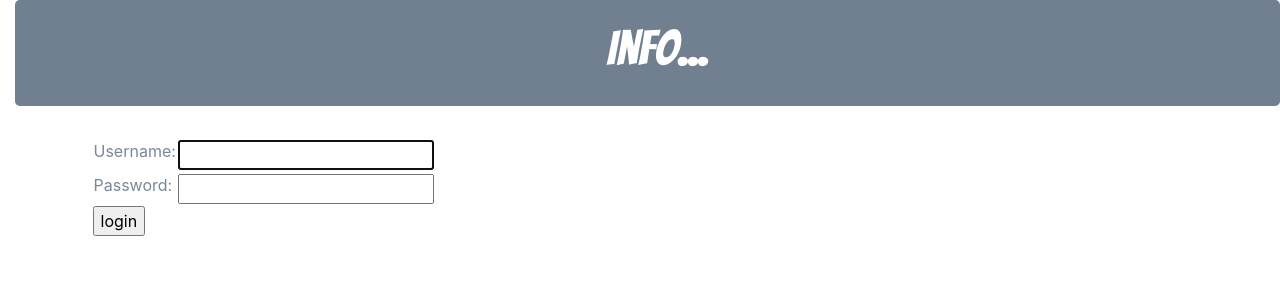
After one commit to GhitaAlexandruIon/bsite, a Django app: page /accounts/login/ in a window 1280 px wide. The commit adds this page. Shown: the top 300 px of the page. Run offline with Django 3.2, Linux system fonts and the light colour scheme; some libraries are stand-ins or nearby versions.

```diff
--- a/blog/templates/blog/base.html
+++ b/blog/templates/blog/base.html
@@ -11,19 +11,35 @@
 </head>
 <body>
 <div class="jumbotron text-center">
-    <h1><a href="/">Info...</a></h1>
+{#    <h1><a href="/">Info...</a></h1>#}
+{#    {% if user.is_authenticated %}#}
+{#        <a id="newpost" href="{% url 'post_new' %}" class="top-menu">Add+</a>#}
+{#        <a href="{% url 'post_draft_list' %}" class="top-menu">Draft<span class="glyphicon glyphicon-edit"></span></a>#}
+{#    {% endif %}#}
+{#</div>#}
+{#<div class="content container">#}
+{#    <div class="row">#}
+{#        <div class="col-md-8">#}
+{#            {% block content %}#}
+{#            {% endblock %}#}
+{#        </div>#}
+{#    </div>#}
     {% if user.is_authenticated %}
-        <a id="newpost" href="{% url 'post_new' %}" class="top-menu">Add+</a>
-        <a href="{% url 'post_draft_list' %}" class="top-menu">Draft<span class="glyphicon glyphicon-edit"></span></a>
+        <a href="{% url 'post_new' %}" class="top-menu"><span class="glyphicon glyphicon-plus"></span></a>
+        <a href="{% url 'post_draft_list' %}" class="top-menu"><span class="glyphicon glyphicon-edit"></span></a>
+        <p class="top-menu">Hello {{ user.username }} <small>(<a href="{% url 'logout' %}">Log out</a>)</small></p>
+    {% else %}
+        <a href="{% url 'login' %}" class="top-menu"><span class="glyphicon glyphicon-lock"></span></a>
     {% endif %}
-</div>
-<div class="content container">
-    <div class="row">
-        <div class="col-md-8">
+        <h1><a href="/">Info...</a></h1>
+    </div>
+    <div class="content container">
+        <div class="row">
+            <div class="col-md-8">
             {% block content %}
             {% endblock %}
+            </div>
         </div>
-    </div>
 </div>
 </body>
 </html>
--- /dev/null
+++ b/blog/templates/registration/login.html
@@ -0,0 +1,24 @@
+{% extends "blog/base.html" %}
+
+{% block content %}
+    {% if form.errors %}
+        <p>Your username and password didn't match. Please try again.</p>
+    {% endif %}
+
+    <form method="post" action="{% url 'login' %}">
+    {% csrf_token %}
+        <table>
+        <tr>
+            <td>{{ form.username.label_tag }}</td>
+            <td>{{ form.username }}</td>
+        </tr>
+        <tr>
+            <td>{{ form.password.label_tag }}</td>
+            <td>{{ form.password }}</td>
+        </tr>
+        </table>
+
+        <input type="submit" value="login" />
+        <input type="hidden" name="next" value="{{ next }}" />
+    </form>
+{% endblock %}
--- a/blog/urls.py
+++ b/blog/urls.py
@@ -9,4 +9,5 @@ urlpatterns = [
     path('drafts/', views.post_draft_list, name='post_draft_list'),
     path('post/<pk>/publish/', views.post_publish, name='post_publish'),
     path('post/<pk>/remove/', views.post_remove, name='post_remove'),
+
 ]
--- a/blog/views.py
+++ b/blog/views.py
@@ -1,3 +1,4 @@
+from django.contrib.auth.decorators import login_required
 from django.shortcuts import render, get_object_or_404, redirect
 from django.utils import timezone
 
@@ -18,6 +19,7 @@ def post_detail(request, pk):
     return render(request, 'blog/post_detail.html', {'post': post})
 
 
+@login_required
 def post_new(request):
     if request.method == "POST":
         form = PostForm(request.POST)
@@ -32,6 +34,7 @@ def post_new(request):
     return render(request, 'blog/post_edit.html', {'form': form})
 
 
+@login_required
 def post_edit(request, pk):
     post = get_object_or_404(Post, pk=pk)
     if request.method == "POST":
@@ -47,17 +50,20 @@ def post_edit(request, pk):
     return render(request, 'blog/post_edit.html', {'form': form})
 
 
+@login_required
 def post_draft_list(request):
     posts = Post.objects.filter(published_date__isnull=True).order_by('created_date')
     return render(request, 'blog/post_draft_list.html', {'posts': posts})
 
 
+@login_required
 def post_publish(request, pk):
     post = get_object_or_404(Post, pk=pk)
     post.publish()
     return redirect('post_detail', pk=pk)
 
 
+@login_required
 def post_remove(request, pk):
     post = get_object_or_404(Post, pk=pk)
     post.delete()
--- a/bsite/settings.py
+++ b/bsite/settings.py
@@ -120,3 +120,4 @@ USE_TZ = True
 
 STATIC_URL = '/static/'
 STATIC_ROOT = os.path.join(BASE_DIR, 'static')
+LOGIN_REDIRECT_URL = '/'
--- a/bsite/urls.py
+++ b/bsite/urls.py
@@ -15,8 +15,11 @@ Including another URLconf
 """
 from django.contrib import admin
 from django.urls import path, include
+from django.contrib.auth import views
 
 urlpatterns = [
     path('admin/', admin.site.urls),
-    path('', include('blog.urls'))
+    path('', include('blog.urls')),
+    path('accounts/login/', views.LoginView.as_view(), name='login'),
+    path('accounts/logout/', views.LogoutView.as_view(next_page='/'), name='logout'),
 ]
```
